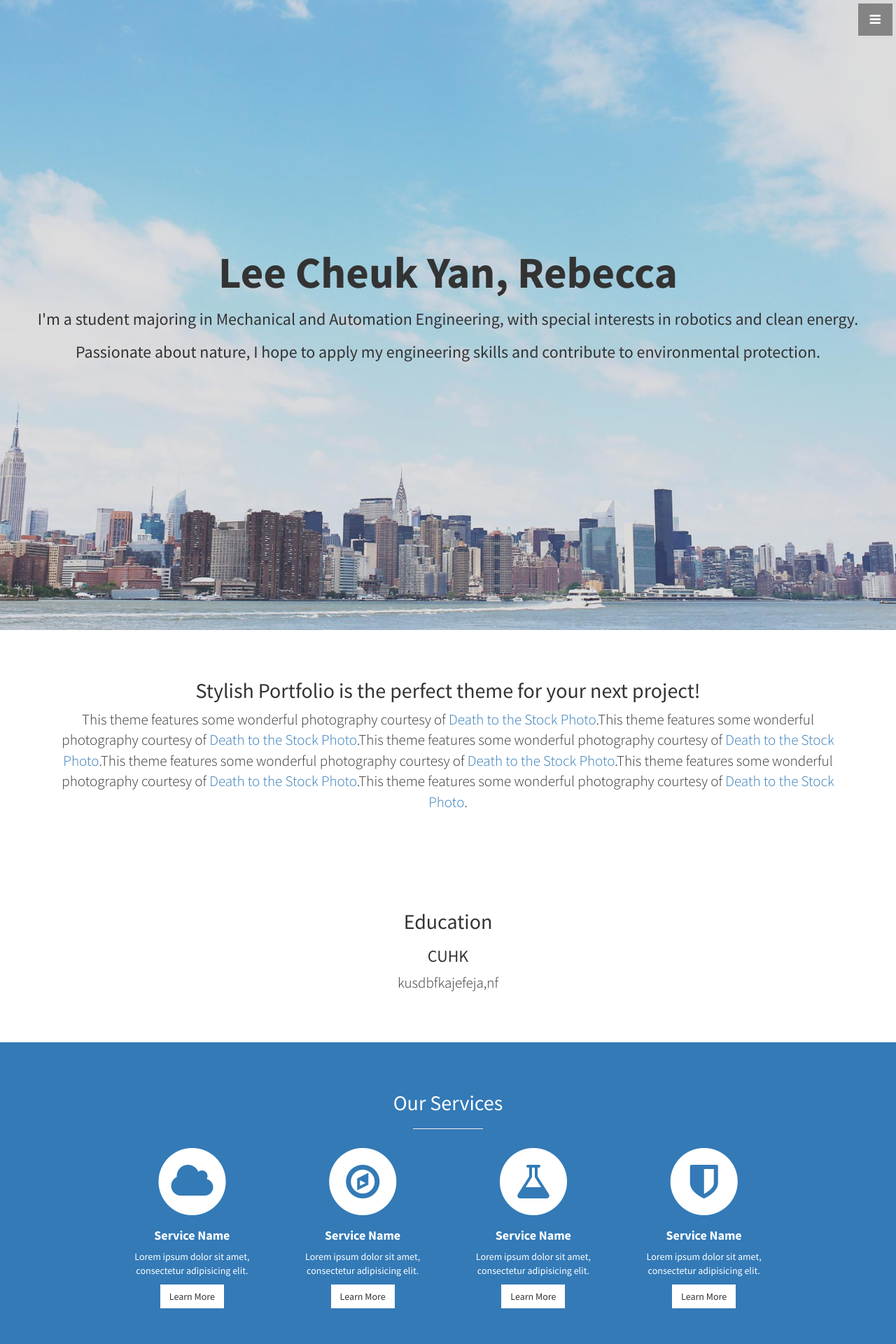
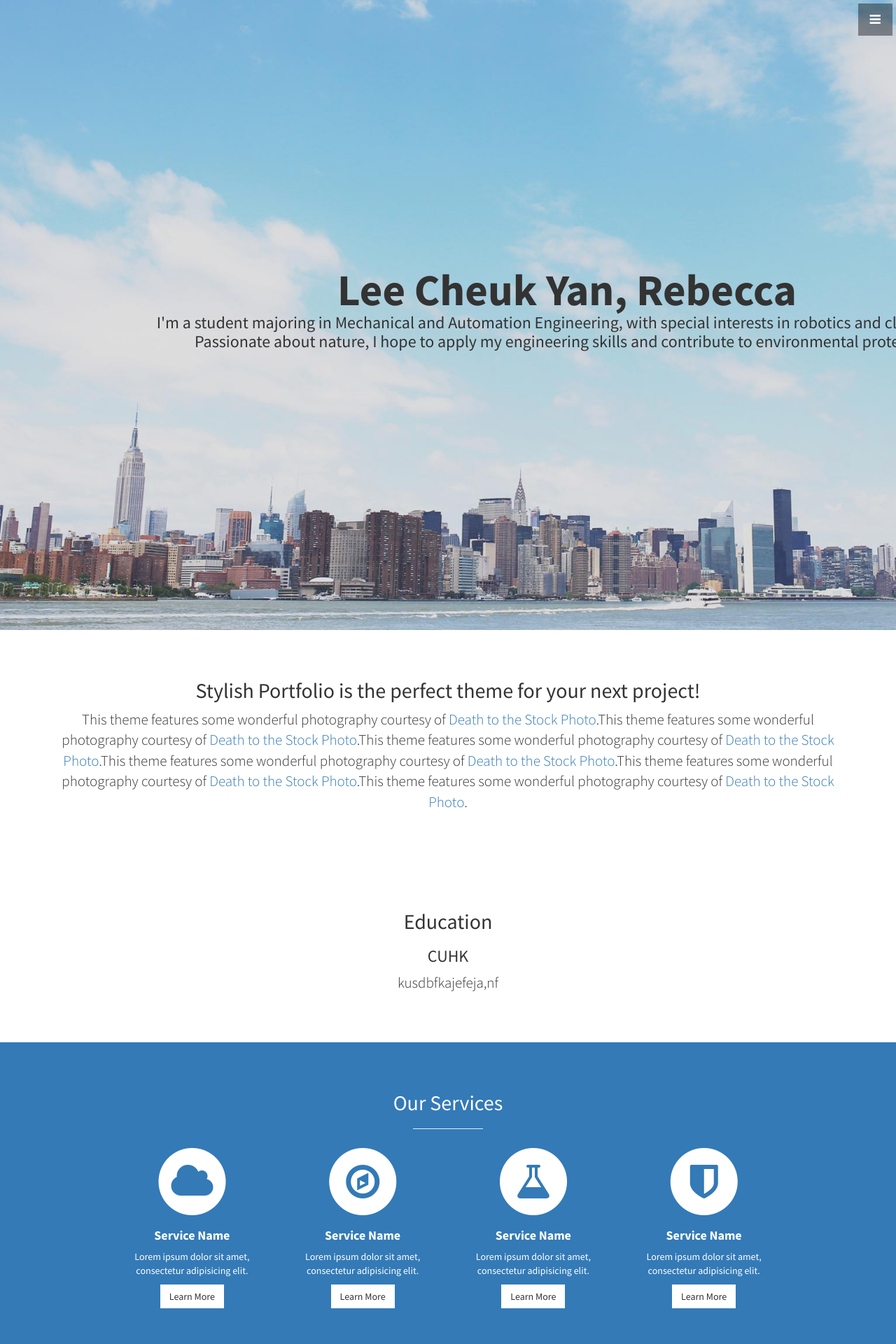
Before and after one commit to leelacceber/stylish-portfolio-jekyll-master, a Jekyll site: the page built from index.html, in a window 1280 px wide. Shown: the top 1920 px of the page at 70% size. Built offline with Jekyll 4.4.1, drawn with Linux system fonts in a browser that asks for light colours.

Commit message:
Update stylish-portfolio.css

```diff
--- a/css/stylish-portfolio.css
+++ b/css/stylish-portfolio.css
@@ -30,7 +30,7 @@ body {
 }
 
 .text-vertical-center h3 {
-    width:67.5em'
+    width:67.5em;
     margin: 0;
     padding: 0;
 }
```
